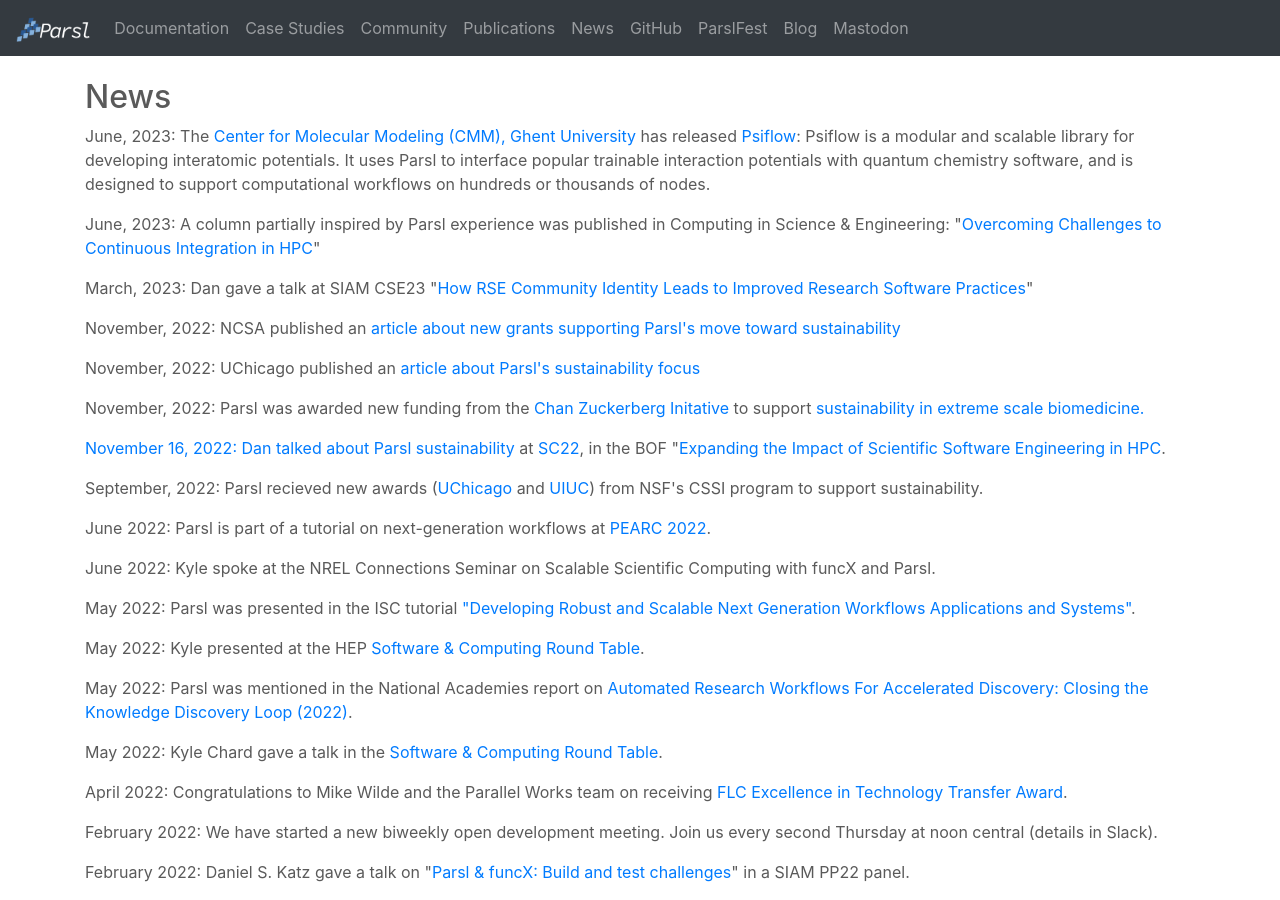
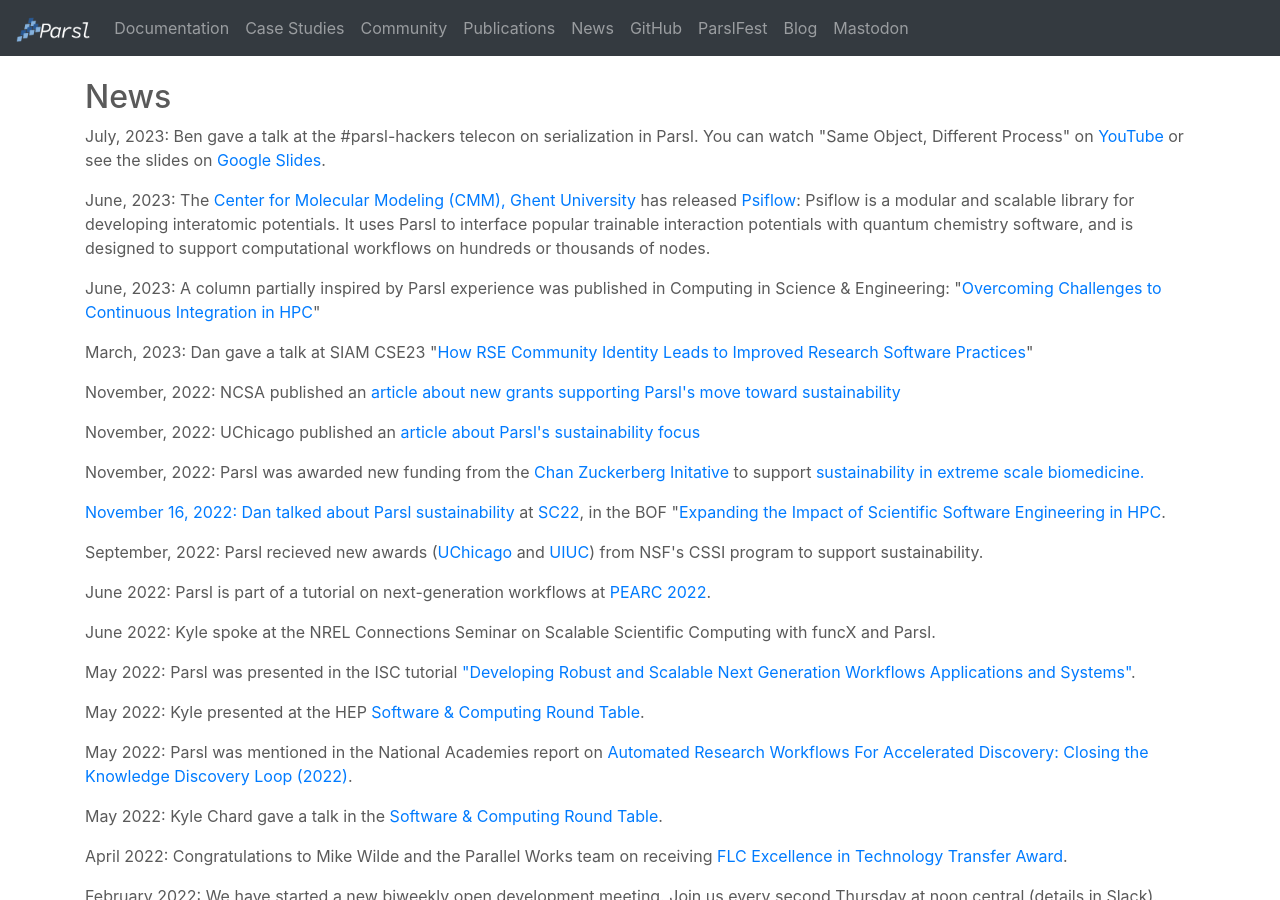
Before and after one commit to Parsl/parsl.github.io, a Jekyll site: the page built from news.html, in a window 1280 px wide and 900 px high. Built offline with Jekyll 4.4.1, drawn with Linux system fonts in a browser that asks for light colours.

Commit message:
Add link to parsl serialization talk

```diff
--- a/news.html
+++ b/news.html
@@ -16,6 +16,12 @@
         </p>
       </div>
       -->
+
+      <div class="news-info">
+        <p><span class="name">July, 2023:</span>
+        Ben gave a talk at the #parsl-hackers telecon on serialization in Parsl. You can watch "Same Object, Different Process" on <a href="https://www.youtube.com/watch?v=g6KPLxlB1gs">YouTube</a> or see the slides on <a href="https://docs.google.com/presentation/d/1VgRLwCiv7uX_UhFN48W_cM9O5dYGBmAFpNOhIoCtNDs">Google Slides</a>.
+        </p>
+      </div>
 
       <div class="news-info">
         <p><span class="name">June, 2023:</span>
```
